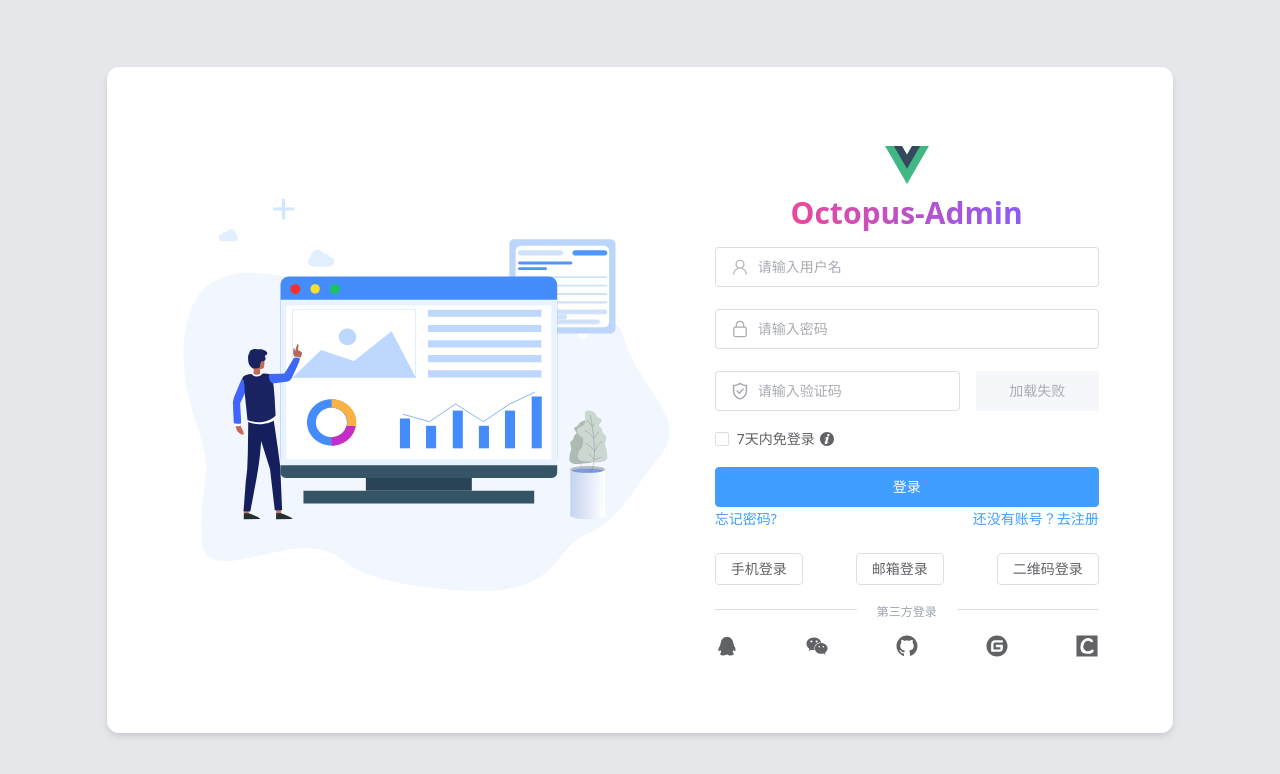
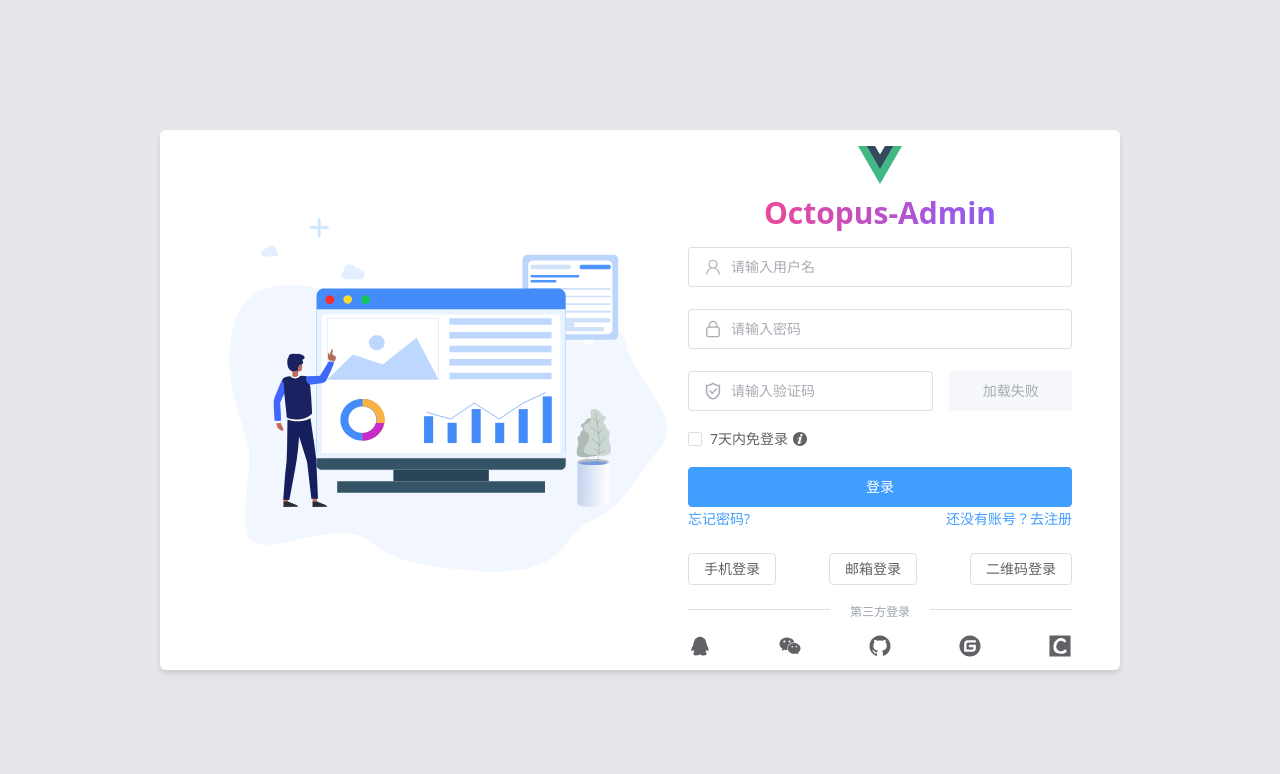
Before and after one commit to ShiJieCloud/Octopus-Admin-Vue, a Vue app: page / in a window 1280 px wide. Shown: the top 774 px of the page. Built offline with nearby package versions, Linux system fonts and the light colour scheme; the HTML template or start-up script is replaced by a standard one.

Commit message:
设置登录表单比例

```diff
--- a/src/views/Login/index.vue
+++ b/src/views/Login/index.vue
@@ -25,8 +25,8 @@
 
 <template>
   <div class="w-full h-full xl:bg-gray-200 flex justify-center items-center">
-    <div class="w-full xl:w-5/6 h-full xl:h-5/6 xl:rounded-xl xl:drop-shadow-md bg-white flex
-       justify-center items-center transition-all duration-500 ease-in-out"
+    <div class="w-full xl:w-3/4 xl:rounded-md xl:drop-shadow-md bg-white flex
+       justify-center items-center transition-all duration-500 ease-in-out aspect-video"
     >
       <div class="lg:w-1/2 h-full bg-contain bg-center bg-[url('@/assets/images/login.svg')] bg-no-repeat" />
       <div class="w-full lg:w-2/5 h-full flex flex-col items-center justify-center">
```
